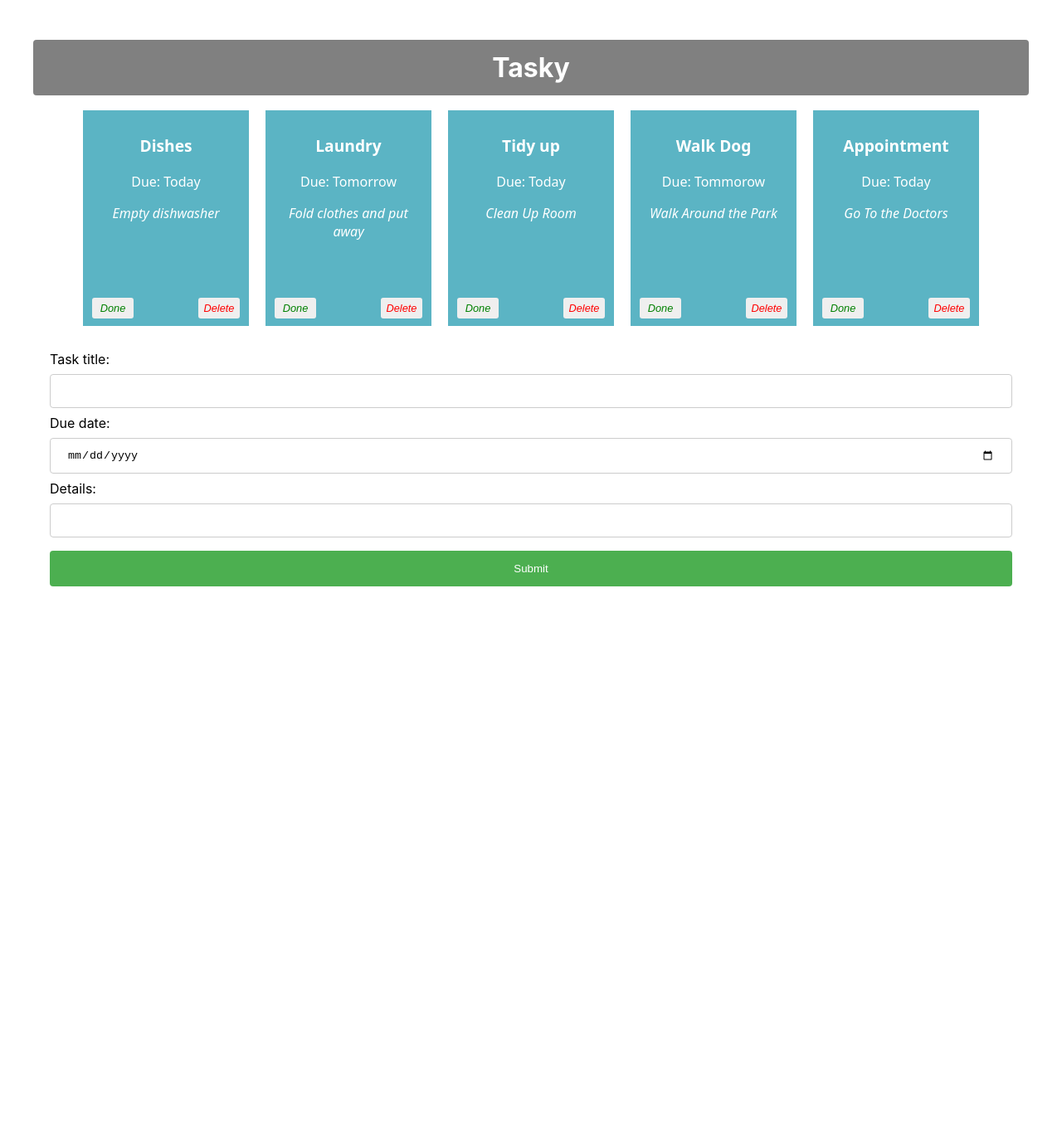
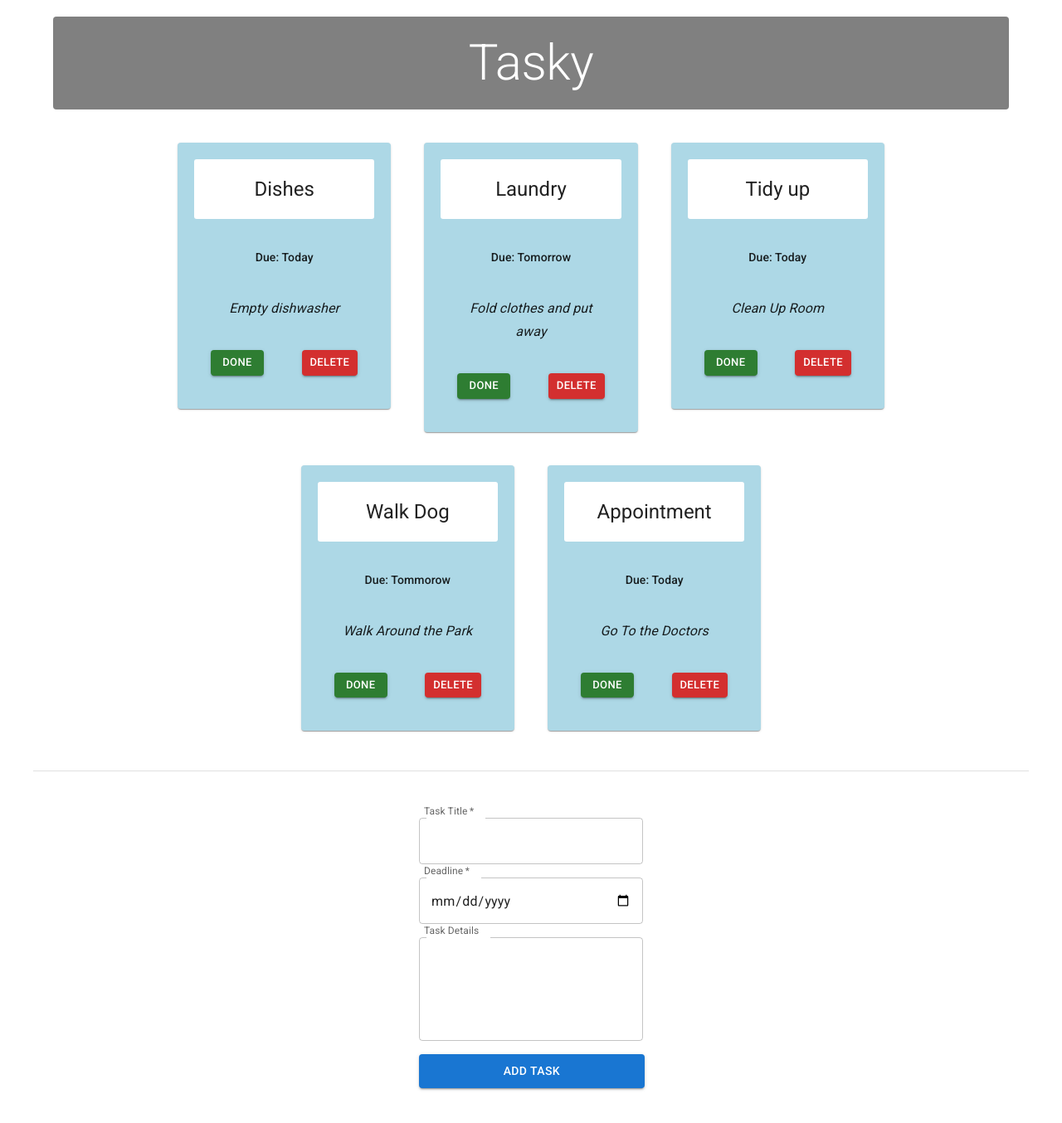
Before and after one commit to SimmiiP/react-basic-labs, a React (Create React App) app in the folder tasky/: page / in a window 1280 px wide. Shown: the top 1354 px of the page at 83% size. Before the commit the page ends 800 px from the top, so only its background shows below. Built offline with nearby package versions, Linux system fonts and the light colour scheme.

Commit message:
Week 3 Lab B done

```diff
--- a/tasky/public/index.html
+++ b/tasky/public/index.html
@@ -24,6 +24,14 @@
       work correctly both with client-side routing and a non-root public URL.
       Learn how to configure a non-root public URL by running `npm run build`.
     -->
+    <link
+    rel="stylesheet"
+    href="https://fonts.googleapis.com/css?family=Roboto:300,400,500,700&display=swap"
+  />
+  <link
+    rel="stylesheet"
+    href="https://fonts.googleapis.com/icon?family=Material+Icons"
+  />
     <title>React App</title>
   </head>
   <body>
--- a/tasky/src/App.css
+++ b/tasky/src/App.css
@@ -1,4 +1,4 @@
-h1 {
+/*h1 {
   text-align: center;
   background-color: grey;
   color: white;
@@ -6,17 +6,17 @@
   margin: 8px 0;
   border: none;
   border-radius: 4px;
-}
+}*/
 
-div {
+/*div {
   padding: 20px;
-}
+}*/
 
-.container{
+/*.container{
   text-align: center;
-}
+}*/
 
-.card {
+/*.card {
   display: inline-block;
   vertical-align: top;
   font-family: system-ui;
@@ -60,9 +60,9 @@
   bottom: 5px;
   right: 5px;
   color: red;
-}
+}*/
 
-input[type=text], input[type=date] {
+/*input[type=text], input[type=date] {
   width: 100%;
   padding: 12px 20px;
   margin: 8px 0;
@@ -89,4 +89,4 @@
 
 form {
   text-align: left;
-}
+}*/
--- a/tasky/src/App.js
+++ b/tasky/src/App.js
@@ -4,6 +4,10 @@
 import React, {useState} from 'react';
 import AddTaskForm from './components/Form';
 import { v4 as uuidv4} from 'uuid';
+import Typography from '@mui/material/Typography';
+import Container from '@mui/material/Container';
+import Grid from '@mui/material/Grid';
+
 function App() {
 
   const [ taskState, setTaskState ] = useState({
@@ -69,20 +73,59 @@
 
   return (
     <div className="container">
-      <h1>Tasky</h1>
+       {/* App Header */}
+       <Container component="main">
+        <Typography
+          component="h1"
+          variant="h2"
+          align="center"
+          gutterBottom
+          sx = {{
+            backgroundColor: 'gray',
+            textAlign: 'center',
+            color: 'white',
+            padding: '20px',
+            margin: '20px 0 40px 0',
+            borderRadius: '4px'
+          }}
+        >
+          Tasky
+        </Typography>
+      </Container>
+      {/* End App Header */}
+
+      {/* Task Card Grid */}
+      <Container maxWidth="md" component="main">
+        <Grid container spacing={5} alignItems="flex-top" justifyContent="center">
           {taskState.tasks.map((task, index) => (
                 <Task
                 title={task.title}
                 description={task.description}
                 deadline={task.deadline}
+                done={task.done}
                 key={task.id}
-      done={task.done}
-      markDone={() => doneHandler(index)}
+                markDone = {() => doneHandler(index)}
                 deleteTask = {() => deleteHandler(index)}
               />
           ))}
+        </Grid>
+      </Container>
+      {/* End Task Card Grid */}
+
+     {/* Footer - Add Task Form */}
+     <Container
+        component="footer"
+        sx={{
+          borderTop: (theme) => `1px solid ${theme.palette.divider}`,
+          my: 6,
+          py: 6,
+        }}
+      >
+        <Grid container justifyContent="center">
           <AddTaskForm submit={formSubmitHandler} change={formChangeHandler} />
-
+        </Grid>
+      </Container>
+      {/* End Footer */}
 
 
       </div>
--- a/tasky/src/components/Form.js
+++ b/tasky/src/components/Form.js
@@ -1,28 +1,63 @@
 import React from "react";
-
+import Box from '@mui/material/Box';
+import TextField from '@mui/material/TextField';
+import Button from '@mui/material/Button';
 const AddTaskForm = (props) => {
 
   return (
-    <div>
-      <form onSubmit = {props.submit}>
-        <label>
-            Task title:
-            <input type="text" name="title" required onChange={(event) => props.change(event)} />
-        </label>
-        <br />
-        <label>
-            Due date:
-            <input type="date" name="deadline" required onChange={(event) => props.change(event)}/>
-        </label>
-        <br />
-        <label>
-            Details:
-            <input type="text" name="description" onChange={(event) => props.change(event)}/>
-        </label>
-        <input type="submit" value="Submit" onChange={(event) => props.change(event)}/>
-        </form>
-
-    </div>
+    <Box
+      component="form"
+      sx={{
+        '& .MuiOutlinedInput-root': { m: 1, width: '30ch' },
+      }}
+      onSubmit={props.submit}
+    >
+      <div>
+        <TextField
+          required
+          id="outlined-required"
+          name="title"
+          label="Task Title"
+          InputLabelProps={{ shrink: true }}
+          onChange={(event) => props.change(event)}
+        />
+      </div>
+      <div>
+        <TextField
+          required
+          name="deadline"
+          label="Deadline"
+          InputLabelProps={{ shrink: true }}
+          type="date"
+          onChange={(event) => props.change(event)}
+        />
+      </div>
+      <div>
+        <TextField
+          name="description"
+          id="outlined-multiline-static"
+          label="Task Details"
+          InputLabelProps={{ shrink: true }}
+          multiline
+          rows={4}
+          onChange={(event) => props.change(event)}
+        />
+      </div>
+      <div>
+        <Button
+          type="submit"
+          variant="contained"
+          color="primary"
+          sx={{
+            m: 1,
+            p: 1,
+            width: '95%'
+          }}
+        >
+          Add Task
+        </Button>
+      </div>
+    </Box>
   )
 };
 
--- a/tasky/src/components/Task.js
+++ b/tasky/src/components/Task.js
@@ -1,15 +1,68 @@
 import React from 'react';
+import Box from '@mui/material/Box';
+import Button from '@mui/material/Button';
+import Card from '@mui/material/Card';
+import CardActions from '@mui/material/CardActions';
+import CardContent from '@mui/material/CardContent';
+import CardHeader from '@mui/material/CardHeader';
+import Grid from '@mui/material/Grid';
+import Typography from '@mui/material/Typography';
 
 const Task = (props) => {
 
     return (
-        <div className="card" style={{backgroundColor: props.done ? 'lightgrey' : '#5bb4c4'}}>
-            <p className="title">{props.title}</p>
-            <p>Due: {props.deadline}</p>
-            <p className="describe">{props.description}</p>
-            <button onClick={props.markDone} className='doneButton'>Done</button>
-            <button className='deleteButton' onClick={props.deleteTask}>Delete</button>
-        </div>
+        <Grid
+        item
+        key={props.id}
+        xs={12}
+        md={4}
+    >
+  <Card sx={{
+          backgroundColor: props.done ? 'lightgrey' : 'lightblue',
+          padding: '20px'
+          }}>
+ <CardHeader
+              title={props.title}
+              sx={{
+              backgroundColor: 'white',
+              borderRadius: '3px',
+              padding: '20px',
+              textAlign: 'center'
+              }}
+              />
+               <CardContent>
+              <Box
+              sx={{
+                  display: 'flex',
+                  justifyContent: 'center',
+                  alignItems: 'baseline',
+                  mb: 2,
+                  padding: '20px'
+              }}
+              >
+              <Typography component="p" variant="subtitle2" color="text.primary">
+                  Due: {props.deadline}
+              </Typography>
+              </Box>
+              <Typography
+                  component="p"
+                  variant="subtitle1"
+                  align="center"
+                  sx={{ fontStyle: 'italic'}}
+              >
+                  {props.description}
+              </Typography>
+          </CardContent>
+          <CardActions sx={{justifyContent: 'space-between', padding: '20px'}}>
+              <Button variant="contained" size="small" color="success" onClick={props.markDone}>
+                  Done
+              </Button>
+              <Button variant="contained" size="small" color="error" onClick={props.deleteTask}>
+                  Delete
+              </Button>
+          </CardActions>
+      </Card>
+    </Grid>
     )
 }
 export default Task;
```
Also changed, not shown: package.json (added, +8 -0 lines), 1 other file (tests, documents, lock files or other folders). Lines whose indentation alone changed are shown as unchanged.
